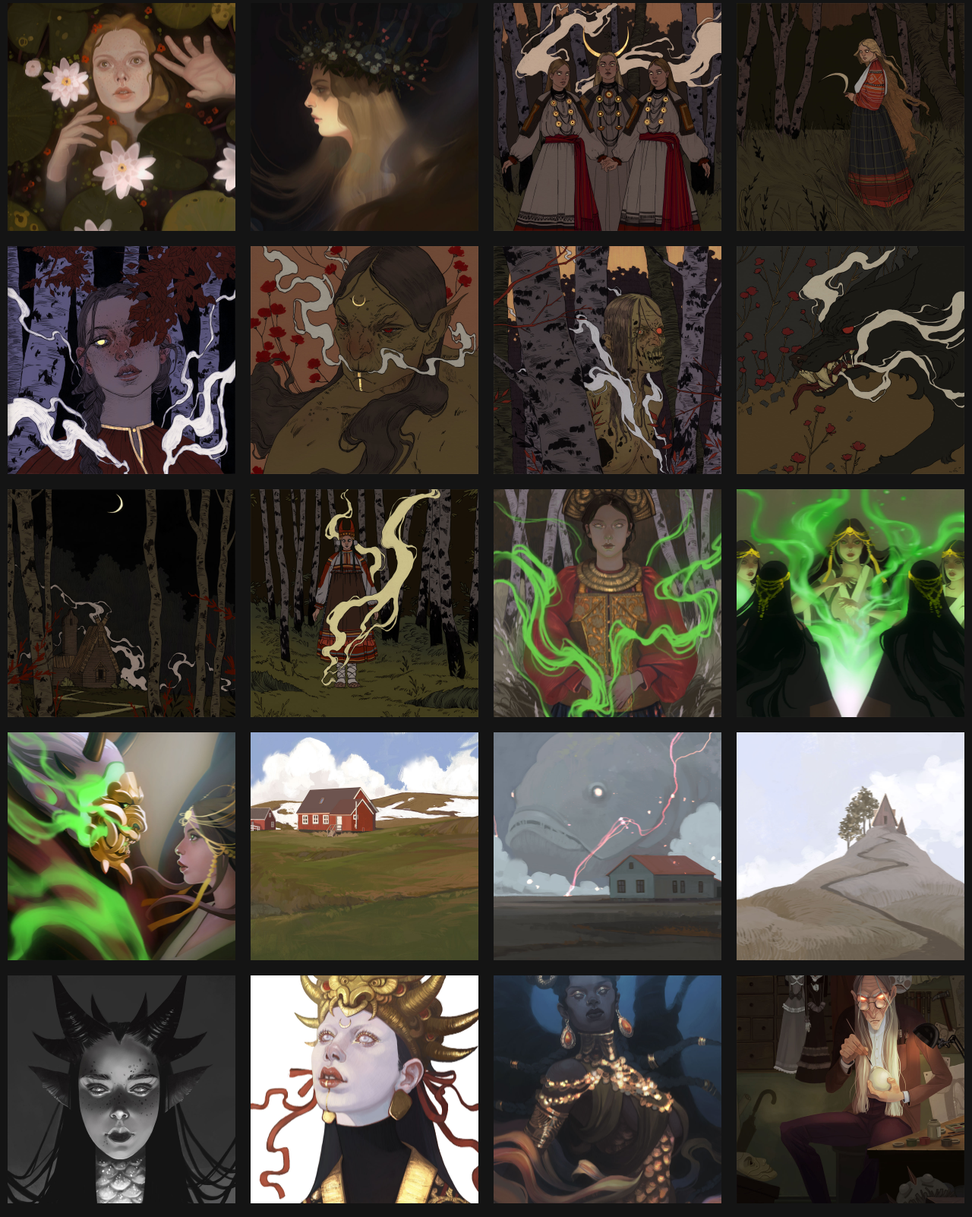
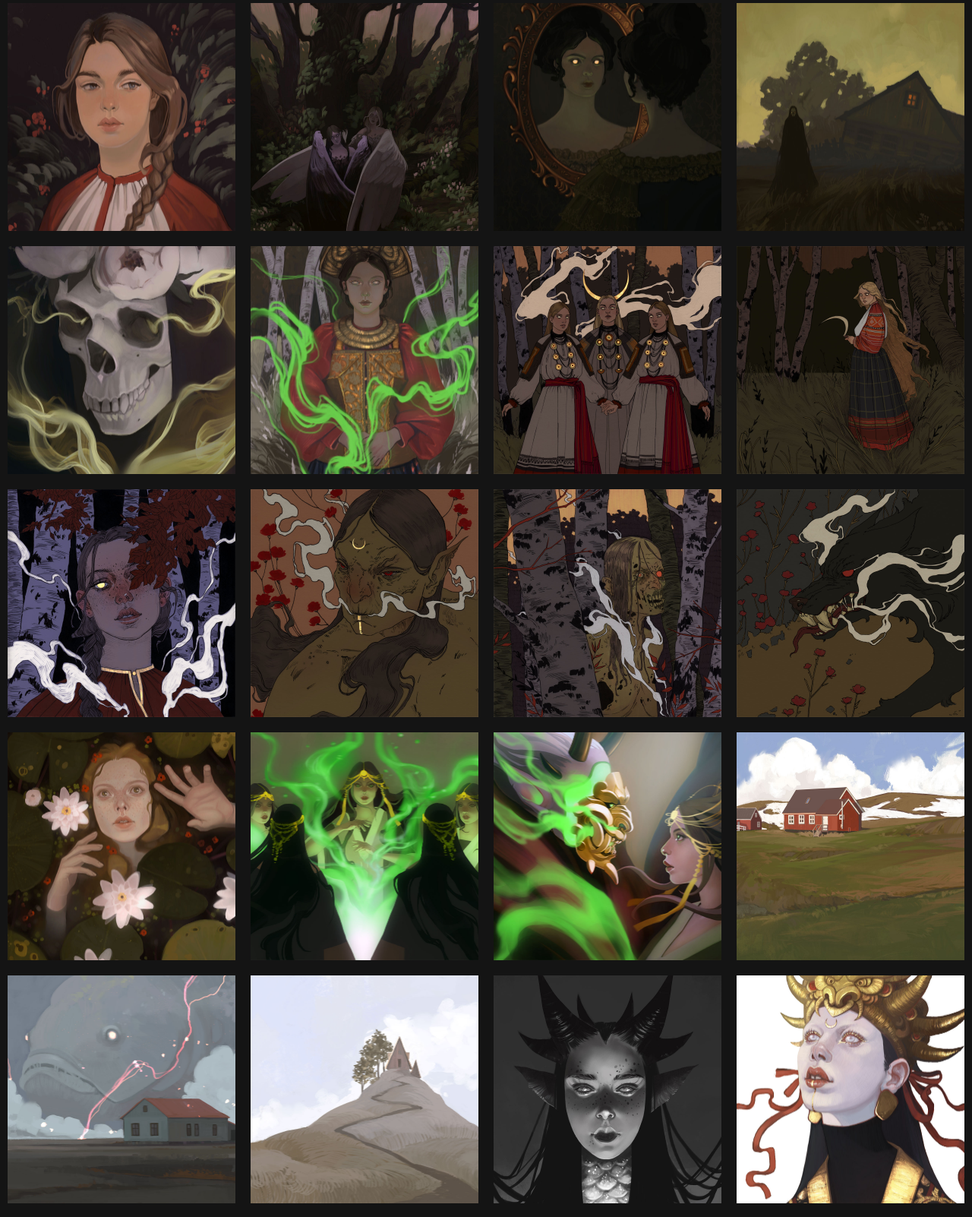
Before and after one commit to evilfinger/kotartist.com, a website: page index.html in a window 1280 px wide. Shown: the part 878-2480 px from the top of the page at 76% size. Drawn offline with nearby package versions, Linux system fonts and the light colour scheme.

Commit message:
update images, add favicon and logo

```diff
--- a/index.html
+++ b/index.html
@@ -2,17 +2,20 @@
 <html>
 
 <head>
+  <meta charset="utf-b" />
   <title>Ksenia Palchikova</title>
+  <meta name="description" content="kotartist artist illustrator"/>
   <link href="/resources/css/style.css" type="text/css" rel="stylesheet">
   <link rel="preconnect" href="https://fonts.gstatic.com">
   <link href="https://fonts.googleapis.com/css2?family=Josefin+Sans:wght@300;400&family=Open+Sans:wght@300;400&display=swap" rel="stylesheet">
-  <meta name="viewport"
-    content="width=device-width, initial-scale=1.0, user-scalable=1.0, minimum-scale=1.0, maximum-scale=1.0">
+  <link rel="shortcut icon" href="/resources/favicons/favicon.ico">
+  <meta name="viewport" content="width=device-width, initial-scale=1.0, user-scalable=1.0, minimum-scale=1.0, maximum-scale=1.0" />
 </head>
 
 <body>
   <div class="background">
     <nav>
+      <a class="logo-btn" href="/"></a>
       <ul class="main-nav">
         <li><a href="#works">WORKS</a></li>
         <li><a href="/about">ABOUT</a></li>
@@ -32,20 +35,52 @@
     <div class="works">
       <div class="grid">
         <div class="thumb">
-          <div class="thumb-title">OPHELIA</div>
-          <a class="img-viewer-trigger" style="background-image:url(/resources/img/pic020.jpg);"
-            data-img-src="/resources/img/pic020.jpg"
-            data-img-title="ophelia"
-            data-img-description="digital painting, 2020"
+          <div class="thumb-title">VASILISA</div>
+          <a class="img-viewer-trigger" style="background-image:url(/resources/img/pic025.jpg);"
+            data-img-src="/resources/img/pic025.jpg"
+            data-img-title="vasilisa"
+            data-img-description="digital painting, 2021"
             data-img-index="0"></a>
         </div>
         <div class="thumb">
-          <div class="thumb-title">NYMPH</div>
-          <a class="img-viewer-trigger" style="background-image:url(/resources/img/pic019.jpg);"
-            data-img-src="/resources/img/pic019.jpg"
-            data-img-title="nymph"
+          <div class="thumb-title">SIRIN AND ALKONOST</div>
+          <a class="img-viewer-trigger" style="background-image:url(/resources/img/pic024.jpg);"
+            data-img-src="/resources/img/pic024.jpg"
+            data-img-title="sirin and alkonost"
+            data-img-description="digital painting, 2021"
+            data-img-index="1"></a>
+        </div>
+        <div class="thumb">
+          <div class="thumb-title">DON'T LOOK</div>
+          <a class="img-viewer-trigger" style="background-image:url(/resources/img/pic023.jpg);"
+            data-img-src="/resources/img/pic023.jpg"
+            data-img-title="don't look"
+            data-img-description="digital painting, 2021"
+            data-img-index="2"></a>
+        </div>
+        <div class="thumb">
+          <div class="thumb-title">VISITOR</div>
+          <a class="img-viewer-trigger" style="background-image:url(/resources/img/pic022.jpg);"
+            data-img-src="/resources/img/pic022.jpg"
+            data-img-title="visitor"
+            data-img-description="digital painting, 2021"
+            data-img-index="3"></a>
+        </div>
+        <div class="thumb">
+          <div class="thumb-title">MEMENTO MORI</div>
+          <a class="img-viewer-trigger" style="background-image:url(/resources/img/pic021.jpg);"
+            data-img-src="/resources/img/pic021.jpg"
+            data-img-title="memento mori"
             data-img-description="digital painting, 2020"
-            data-img-index="1"></a>
+            data-img-index="4"></a>
+        </div>
+        <div class="thumb">
+          <div class="thumb-title">OBLIVION</div>
+          <a class="img-viewer-trigger" style="background-image:url(/resources/img/pic010.jpg);"
+          data-img-src="/resources/img/pic010.jpg"
+          data-img-title="oblivion"
+          data-img-description="digital painting, 2020"
+          data-img-index="5"></a>
         </div>
         <div class="thumb">
           <div class="thumb-title">SISTERS</div>
@@ -53,7 +88,7 @@
             data-img-src="/resources/img/pic018.jpg"
             data-img-title="sisters"
             data-img-description="digital illustration, 2020"
-            data-img-index="2"></a>
+            data-img-index="6"></a>
         </div>
         <div class="thumb">
           <div class="thumb-title">WITCH</div>
@@ -61,7 +96,7 @@
             data-img-src="/resources/img/pic017.jpg"
             data-img-title="witch"
             data-img-description="digital illustration, 2020"
-            data-img-index="3"></a>
+            data-img-index="7"></a>
         </div>
         <div class="thumb">
           <div class="thumb-title">DARK FOREST</div>
@@ -69,7 +104,7 @@
           data-img-src="/resources/img/pic016.jpg"
           data-img-title="dark forest"
           data-img-description="digital illustration, 2020"
-          data-img-index="4"></a>
+          data-img-index="8"></a>
         </div>
         <div class="thumb">
           <div class="thumb-title">WURDALAK</div>
@@ -77,7 +112,7 @@
           data-img-src="/resources/img/pic015.jpg"
           data-img-title="wurdalak"
           data-img-description="digital illustration, 2020"
-          data-img-index="5"></a>
+          data-img-index="9"></a>
         </div>
         <div class="thumb">
           <div class="thumb-title">DECAY</div>
@@ -85,7 +120,7 @@
           data-img-src="/resources/img/pic014.jpg"
           data-img-title="decay"
           data-img-description="digital illustration, 2020"
-          data-img-index="6"></a>
+          data-img-index="10"></a>
         </div>
         <div class="thumb">
           <div class="thumb-title">FANGS</div>
@@ -93,31 +128,15 @@
           data-img-src="/resources/img/pic013.jpg"
           data-img-title="fangs"
           data-img-description="digital illustration, 2020"
-          data-img-index="7"></a>
+          data-img-index="11"></a>
         </div>
         <div class="thumb">
-          <div class="thumb-title">WITCH HUT</div>
-          <a class="img-viewer-trigger" style="background-image:url(/resources/img/pic012.jpg);"
-          data-img-src="/resources/img/pic012.jpg"
-          data-img-title="witch hut"
-          data-img-description="digital illustration, 2020"
-          data-img-index="8"></a>
-        </div>
-        <div class="thumb">
-          <div class="thumb-title">APPARITION</div>
-          <a class="img-viewer-trigger" style="background-image:url(/resources/img/pic011.jpg);"
-          data-img-src="/resources/img/pic011.jpg"
-          data-img-title="apparition"
-          data-img-description="digital illustration, 2020"
-          data-img-index="9"></a>
-        </div>
-        <div class="thumb">
-          <div class="thumb-title">OBLIVION</div>
-          <a class="img-viewer-trigger" style="background-image:url(/resources/img/pic010.jpg);"
-          data-img-src="/resources/img/pic010.jpg"
-          data-img-title="oblivion"
-          data-img-description="digital painting, 2020"
-          data-img-index="10"></a>
+          <div class="thumb-title">OPHELIA</div>
+          <a class="img-viewer-trigger" style="background-image:url(/resources/img/pic020.jpg);"
+            data-img-src="/resources/img/pic020.jpg"
+            data-img-title="ophelia"
+            data-img-description="digital painting, 2020"
+            data-img-index="12"></a>
         </div>
         <div class="thumb">
           <div class="thumb-title">PANDORA'S BOX</div>
@@ -125,7 +144,7 @@
           data-img-src="/resources/img/pic009.jpg"
           data-img-title="pandora's box"
           data-img-description="keyframe design, 2020"
-          data-img-index="11"></a>
+          data-img-index="13"></a>
         </div>
         <div class="thumb">
           <div class="thumb-title">REVELATION</div>
@@ -133,7 +152,7 @@
           data-img-src="/resources/img/pic008.jpg"
           data-img-title="revelation"
           data-img-description="keyframe design, 2020"
-          data-img-index="12"></a>
+          data-img-index="14"></a>
         </div>
         <div class="thumb">
           <div class="thumb-title">RED HOUSE</div>
@@ -141,7 +160,7 @@
           data-img-src="/resources/img/pic007.jpg"
           data-img-title="red house"
           data-img-description="digital painting, 2020"
-          data-img-index="13"></a>
+          data-img-index="15"></a>
         </div>
         <div class="thumb">
           <div class="thumb-title">INEVITABLE</div>
@@ -149,7 +168,7 @@
           data-img-src="/resources/img/pic006.jpg"
           data-img-title="inevitable"
           data-img-description="digital painting, 2019"
-          data-img-index="14"></a>
+          data-img-index="16"></a>
         </div>
         <div class="thumb">
           <div class="thumb-title">LONG WAY HOME</div>
@@ -157,7 +176,7 @@
           data-img-src="/resources/img/pic005.jpg"
           data-img-title="long way home"
           data-img-description="digital painting, 2019"
-          data-img-index="15"></a>
+          data-img-index="17"></a>
         </div>
         <div class="thumb">
           <div class="thumb-title">HORNS</div>
@@ -165,7 +184,7 @@
           data-img-src="/resources/img/pic004.jpg"
           data-img-title="horns"
           data-img-description="digital painting, 2018"
-          data-img-index="16"></a>
+          data-img-index="18"></a>
         </div>
         <div class="thumb">
           <div class="thumb-title">DRAGON QUEEN</div>
@@ -173,23 +192,8 @@
           data-img-src="/resources/img/pic003.jpg"
           data-img-title="dragon queen"
           data-img-description="digital painting, 2019"
-          data-img-index="17"></a>
+          data-img-index="19"></a>
         </div>
-        <div class="thumb">
-          <div class="thumb-title">SUNKEN TREASURE</div>
-          <a class="img-viewer-trigger" style="background-image:url(/resources/img/pic002.jpg);"
-          data-img-src="/resources/img/pic002.jpg"
-          data-img-title="sunken treasure"
-          data-img-description="digital painting, 2019"
-          data-img-index="18"></a>
-        </div>
-        <div class="thumb">
-          <div class="thumb-title">CREATION</div>
-          <a class="img-viewer-trigger" style="background-image:url(/resources/img/pic001.jpg);"
-          data-img-src="/resources/img/pic001.jpg"
-          data-img-title="creation"
-          data-img-description="digital painting, 2017"
-          data-img-index="19"></a>
         </div>
       </div>
     </div>
--- a/resources/css/style.css
+++ b/resources/css/style.css
@@ -8,6 +8,7 @@ body {
   margin: 0;
   color: rgb(230, 230, 230);
   font-family: "Josefin Sans", sans-serif;
+  height: 100%;
 }
 
 .background,
@@ -45,7 +46,7 @@ h4,
 .main-nav li a:hover,
 .next:hover,
 .previous:hover,
-.close-btn:hover{
+.close-btn:hover {
   color: chocolate;
   transition: 0.5s;
 }
@@ -62,12 +63,22 @@ nav {
   top: 0;
   width: 100%;
   display: flex;
-    justify-content: flex-end;
+  justify-content: space-between;
+}
+
+.logo-btn {
+  background-image: url("/resources/img/logo-2.png");
+  background-size: contain;
+  background-position: center;
+  background-repeat: no-repeat;
+  width: 40px;
+  height: 40px;
+  margin: 18px;
 }
 
 .main-nav {
   list-style: none;
-    margin: 20px;
+  margin: 28px 18px;
 }
 
 .main-nav li {
@@ -240,7 +251,7 @@ h3 {
 /* ----------------- */
 /* BIO */
 .bio-background {
-    background-image: linear-gradient(rgba(30, 30, 30, 0.7), rgba(30, 30, 30, 0.7)), url("/resources/img/background-2.jpg");
+  background-image: linear-gradient(rgba(20, 20, 20, 0.6), rgba(20, 20, 20, 0.6)), url("/resources/img/background-2.jpg");
   background-position: 50% 30%;
   margin-bottom: 74px;
 }
@@ -287,7 +298,7 @@ h4 {
 
 /* ----------------- */
 /* FOOTER */
-footer{
+footer {
   display: block;
   text-align: center;
   margin: 30px auto;
```
Also changed, not shown: about/index.html (+3 -0 lines), resources/favicons/android-chrome-192x192.png (added), resources/favicons/android-chrome-512x512.png (added), resources/favicons/apple-touch-icon.png (added), resources/favicons/favicon-16x16.png (added), resources/favicons/favicon-32x32.png (added), resources/favicons/favicon.ico (added), resources/favicons/site.webmanifest (added), resources/img/logo-1.png (added), resources/img/logo-2.png (added), resources/img/logo.png (added), resources/img/pic021.jpg (added), resources/img/pic022.jpg (added), resources/img/pic023.jpg (added), 2 more files, 1 other file. Lines whose indentation alone changed are shown as unchanged.
